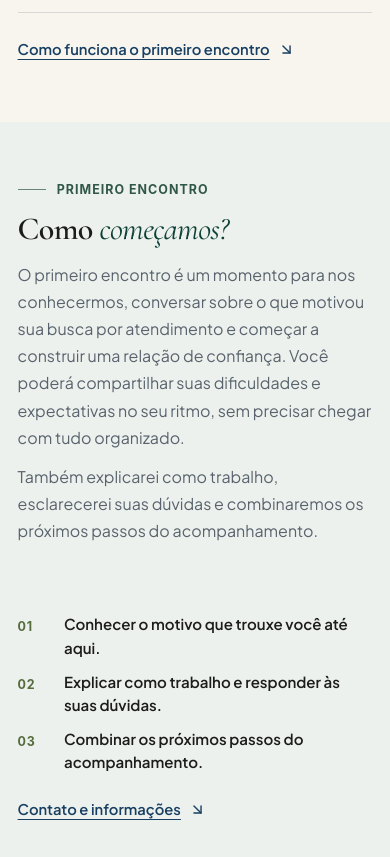
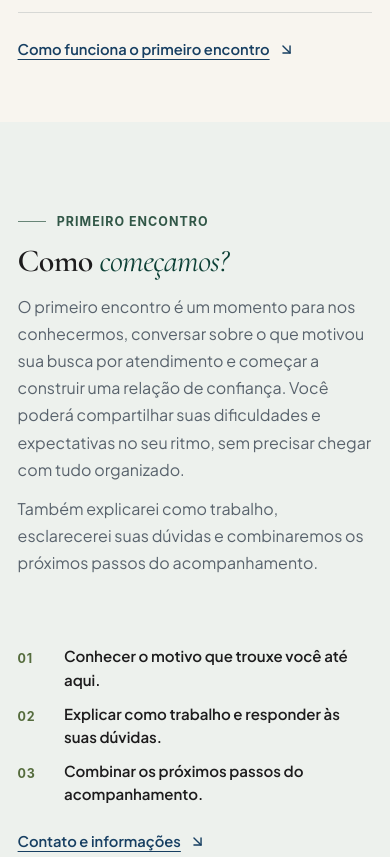
Before and after one commit to calexquevedo-hub/gallant-galileo, an Astro site: page / in a window 390 px wide. Shown: the part 6100-6957 px from the top of the page. Built offline with nearby package versions, Linux system fonts and the light colour scheme; Astro itself is replaced by a stand-in of ours.

Commit message:
fix: restaura navegação de âncoras do benchmark

```diff
--- a/src/index.css
+++ b/src/index.css
@@ -121,9 +121,14 @@ img { max-width: 100%; height: auto; }
 .container { width: 100%; max-width: 1200px; margin: 0 auto; padding: 0 1.5rem; }
 .section { padding: 8rem 0 5.5rem; }
 .full-viewport-section { min-height: 100svh; }
-#inicio, #sobre, #atendimento, #locais, #duvidas, #primeiro-encontro { scroll-margin-top: 6.5rem; }
+/*
+ * NAVEGAÇÃO POR ÂNCORAS
+ * Mantenha as âncoras nativas sem scroll-margin/scroll-padding artificial.
+ * O cabeçalho é fixo e o próprio padding superior das seções reserva o espaço
+ * necessário. Reintroduzir offsets faz a seção anterior aparecer acima do
+ * destino e recria as faixas/"buracos" corrigidos no benchmark.
+ */
 #sobre, #atendimento, #locais, #duvidas, #primeiro-encontro { min-height: 100svh; }
-#rodape { scroll-margin-top: 1rem; }
 .surface-section { background: var(--bg-surface); }
 .alternate-section { background: var(--bg-primary); }
 .section-heading { max-width: 740px; text-align: center; margin: 0 auto 2.5rem; }
@@ -336,7 +341,7 @@ img { max-width: 100%; height: auto; }
 .map-link { margin-top: auto; font-size: 0.9rem; }
 
 /* First encounter and FAQs */
-.first-session-section { background: var(--bg-surface-elevated); padding: 3.75rem 0 2.75rem; }
+.first-session-section { background: var(--bg-surface-elevated); }
 .first-session-layout { display: grid; grid-template-columns: minmax(0, 0.9fr) minmax(0, 1.1fr); gap: 4rem; align-items: center; }
 .first-session-copy { max-width: 620px; }
 .first-session-copy h2 { margin: 0.75rem 0; }
@@ -444,7 +449,6 @@ img { max-width: 100%; height: auto; }
   .hero-copy h1 { max-width: 620px; }
   .first-session-layout { grid-template-columns: minmax(0, 1fr); gap: 2.5rem; }
   .first-session-copy { position: static; }
-  .first-session-section { padding: 3rem 0 2.5rem; }
   .topic-grid { grid-template-columns: repeat(2, minmax(0, 1fr)); }
 }
 @media (max-width: 600px) {
```
